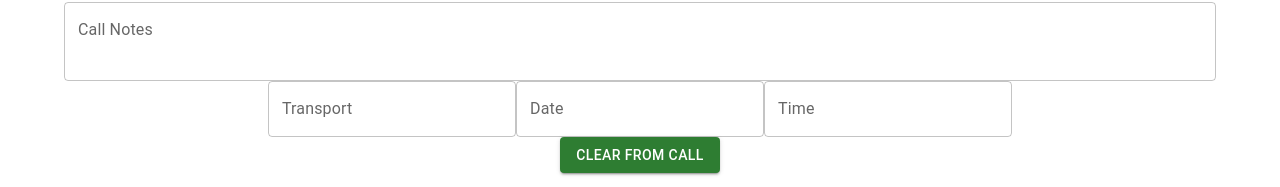
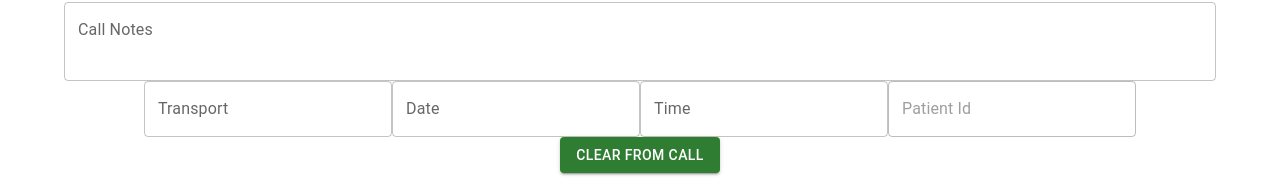
Before and after one commit to SamuelP1995/capstone, a React (Vite) app in the folder ems_frontend/: page / in a window 1280 px wide. Shown: the part 552-739 px from the top of the page. Built offline with nearby package versions, Linux system fonts and the light colour scheme; no server answers.

Commit message:
last commit before bed

```diff
--- a/ems_frontend/package.json
+++ b/ems_frontend/package.json
@@ -14,7 +14,7 @@
     "axios": "^1.6.2",
     "react": "^18.2.0",
     "react-dom": "^18.2.0",
-    "react-router-dom": "^6.18.0",
+    "react-router-dom": "^6.19.0",
     "socket.io": "^4.7.2"
   },
   "devDependencies": {
--- a/ems_frontend/src/components/CallNotes.jsx
+++ b/ems_frontend/src/components/CallNotes.jsx
@@ -19,8 +19,8 @@ function CallNotesPage() {
         reason: '',
     });
 
+    const [patientId, setPatientId] = useState('');
     const [patientHistories, setPatientHistories] = useState([]);
-
     const [showHistory, setShowHistory] = useState(false);
 
     const toggleShowHistory = () => setShowHistory(!showHistory);
@@ -61,7 +61,7 @@ function CallNotesPage() {
 
 
     const fetchData = async () => {
-      const randomPatientId = await fetchRandomPatientId();
+      const randomPatientId = patientId || (await fetchRandomPatientId());
       console.log('Random Patient Id: ', randomPatientId);
       if (randomPatientId) {
         try {
@@ -70,6 +70,7 @@ function CallNotesPage() {
           const data = response.data;
 
           setCallData(data);
+          setPatientId(randomPatientId);
           await fetchHistoryData(randomPatientId);
         } catch (error) {
           console.log('Error fetching data: ', error);
--- a/ems_frontend/src/components/Login.jsx
+++ b/ems_frontend/src/components/Login.jsx
@@ -12,7 +12,7 @@ export default function Login({setToken}) {
       console.log('Password:', password);
 
       try {
-        const response = await axios.post('http://localhost:8080/login', {
+        const response = await axios.post('http://localhost:8081/login', {
           email,
           password,
         });
@@ -27,7 +27,7 @@ export default function Login({setToken}) {
     const handleNewUser = async() => {
 
       try {
-        const response = await axios.post('http://localhost:8080/create', {
+        const response = await axios.post('http://localhost:8081/create', {
 
         });
         console.log(response.data);
--- a/ems_frontend/src/components/PatientHistory.jsx
+++ b/ems_frontend/src/components/PatientHistory.jsx
@@ -1,6 +1,5 @@
-import React, { useState, useEffect } from 'react';
-import { Container, Typography, TextField, Button } from '@mui/material';
-import axios from "axios";
+import React from 'react';
+import { TextField } from '@mui/material';
 
 
 const PatientHistory = ({history}) => {
--- a/ems_frontend/src/components/SendCallNotes.jsx
+++ b/ems_frontend/src/components/SendCallNotes.jsx
@@ -1,6 +1,5 @@
 import React, { useState, useEffect } from 'react';
 import { Container, Typography, TextField, Button } from '@mui/material';
-
 import axios from "axios";
 
 
@@ -14,7 +13,7 @@ function SendCallNotes() {
     });
 
     useEffect(() => {
-        fetchData();
+      fetchData();
     }, []);
 
     const fetchData = async () => {
@@ -80,12 +79,12 @@ function SendCallNotes() {
           value={sendData.time}
           onChange={(e) => setSendData({ ...sendData, time: e.target.value })}
         />
-        {/* <TextField
+        <TextField
           label="Patient Id"
           variant="outlined"
-          value={callData.patientId}
+          value={sendData.patientId}
           disabled
-        /> */}
+        />
         <br></br>
         <Button
           type="button"
```
Also changed, not shown: ems_frontend/src/App.jsx (+2 -16 lines), 1 other file (tests, documents, lock files or other folders).
